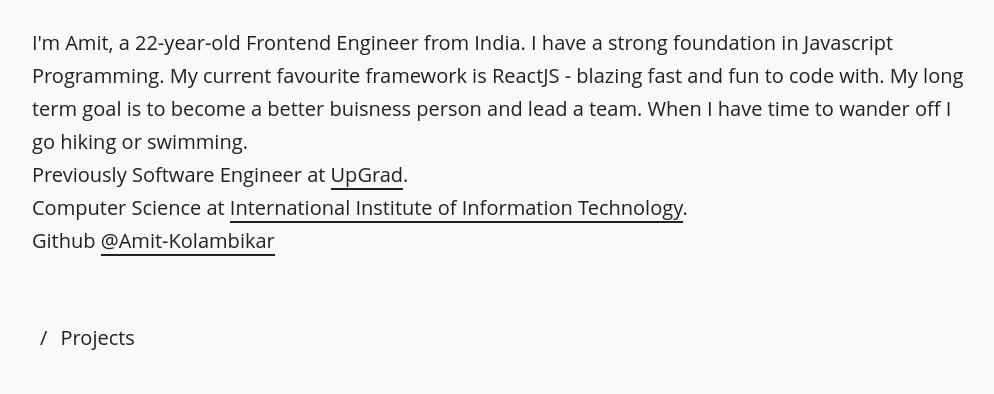
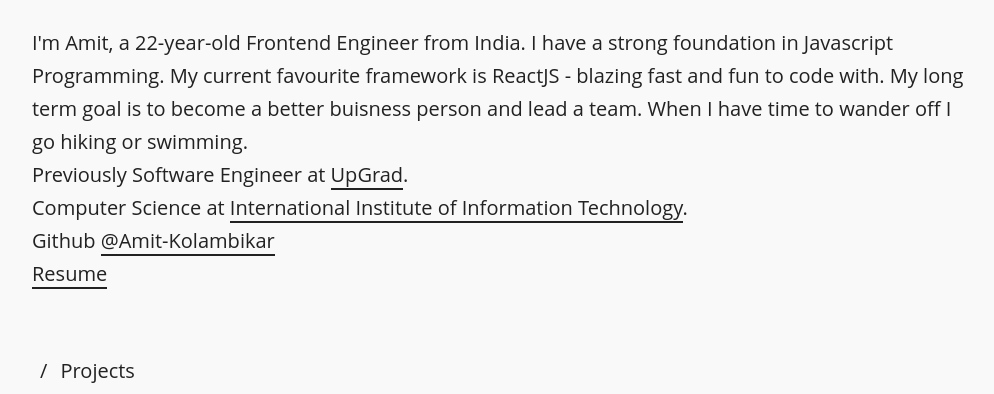
Before and after one commit to Amit-Kolambikar/Amit-Kolambikar.github.io, a Jekyll site: the page built from index.html, in a window 1280 px wide and 900 px high, scrolled down 334 px, cut to the strip 0-394 px from the top of the window. Shown: the whole strip, without its empty margins (80-1074 px from the left). Built offline with Jekyll 4.4.1, drawn with Linux system fonts in a browser that asks for light colours; Markdown is read by kramdown in place of the engine named in the settings; a script that is not in the unit is left out.

Commit message:
added resume

```diff
--- a/index.html
+++ b/index.html
@@ -12,7 +12,8 @@ is_home: true
         </h4> -->
         <!-- I’m a full-stack developer currently studying computer engineering at the University of Waterloo. I am skilled in front-end frameworks such as AngularJS and back-end frameworks such as Flask/Python and NodeJS. -->
         <h2>I'm Amit, a 22-year-old Frontend Engineer from India. I have a strong foundation in Javascript Programming. My current favourite framework is ReactJS - blazing fast and fun to code with. My long term goal is to become a better buisness person and lead a team. When I have time to wander off I go hiking or swimming.  </br>
-        Previously Software Engineer at <a href="https://upgrad.com" target="_blank">UpGrad</a>. </br> Computer Science at <a  target="_blank" href="http://www.isquareit.edu.in/">International Institute of Information Technology</a>.</br> Github <a  target="_blank" href="https://github.com/Amit-Kolambikar">@Amit-Kolambikar</a> </h2>
+        Previously Software Engineer at <a href="https://upgrad.com" target="_blank">UpGrad</a>. </br> Computer Science at <a  target="_blank" href="http://www.isquareit.edu.in/">International Institute of Information Technology</a>.</br> Github <a  target="_blank" href="https://github.com/Amit-Kolambikar">@Amit-Kolambikar</a></br>
+        <a target="_blank" href="https://amitkolambikar.com/resume.pdf">Resume</a> </h2>
     </section>
     <!-- {% include collection.html title="Writing" url="/writing/" collection=site.writing %} -->
     <!-- {% include collection.html title="Talks" url="/talks/" collection=site.talks %} -->
```
Also changed, not shown: 2 other files.
